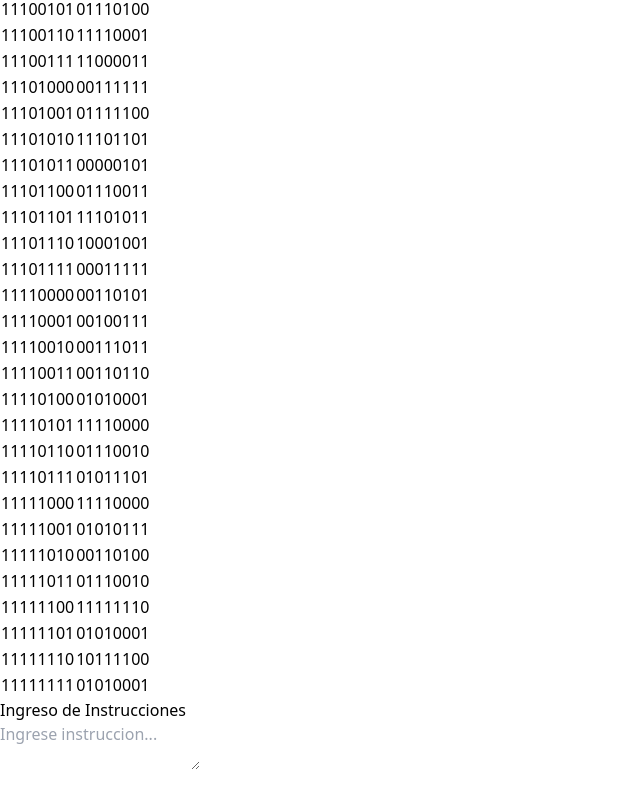
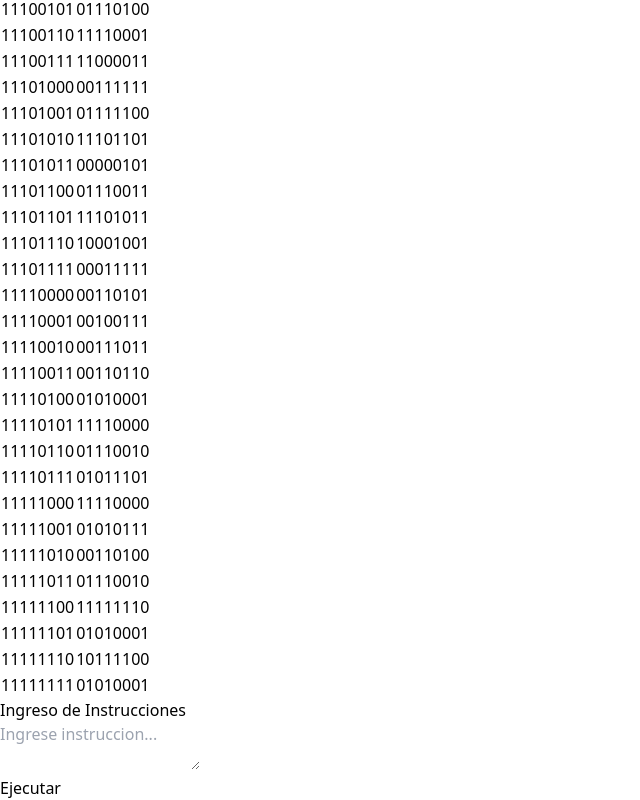
Before and after one commit to Sebastian906/Arquitectura-Frontend, a React (Vite) app: page / in a window 1280 px wide. Shown: the part 6278-7078 px from the top of the page, without its empty margins (0-640 px from the left). Before the commit the page ends 7054 px from the top, so only its background shows below. Built offline with nearby package versions, Linux system fonts and the light colour scheme.

Commit message:
Adición del componente del boton para ejecutar

```diff
--- a/src/App.jsx
+++ b/src/App.jsx
@@ -4,6 +4,7 @@ import Unidad from './components/Unidad'
 import MemoriaP from './components/MemoriaP'
 import MDatos from './components/MDatos'
 import Instrucciones from './components/Instrucciones'
+import Boton from './components/Boton'
 
 const App = () => {
   return (
@@ -24,6 +25,7 @@ const App = () => {
           <Instrucciones />
         </div>
       </div>
+      <Boton/>
     </div>
   );
 }
--- /dev/null
+++ b/src/components/Boton.jsx
@@ -0,0 +1,18 @@
+import React from 'react';
+
+const Boton = () => {
+    const handleClick = () => {
+        console.log('Botón clickeado');
+    };
+
+    return (
+        <button
+            className="fixed bottom-4 right-4 bg-blue-500 hover:bg-blue-700 text-white font-bold py-2 px-4 rounded-full"
+            onClick={handleClick}
+        >
+            Ejecutar
+        </button>
+    );
+};
+
+export default Boton;
```
